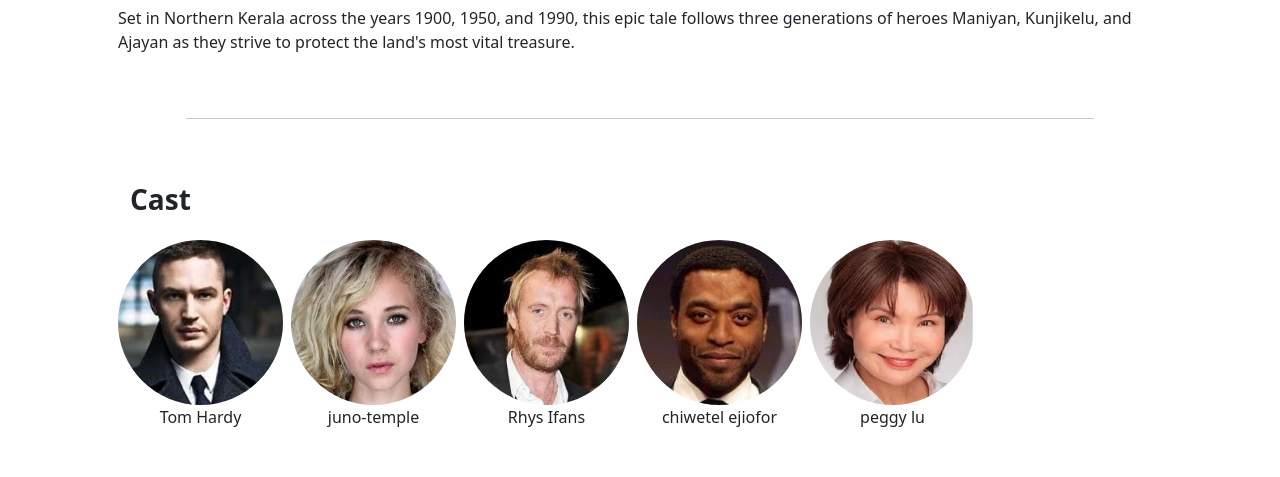
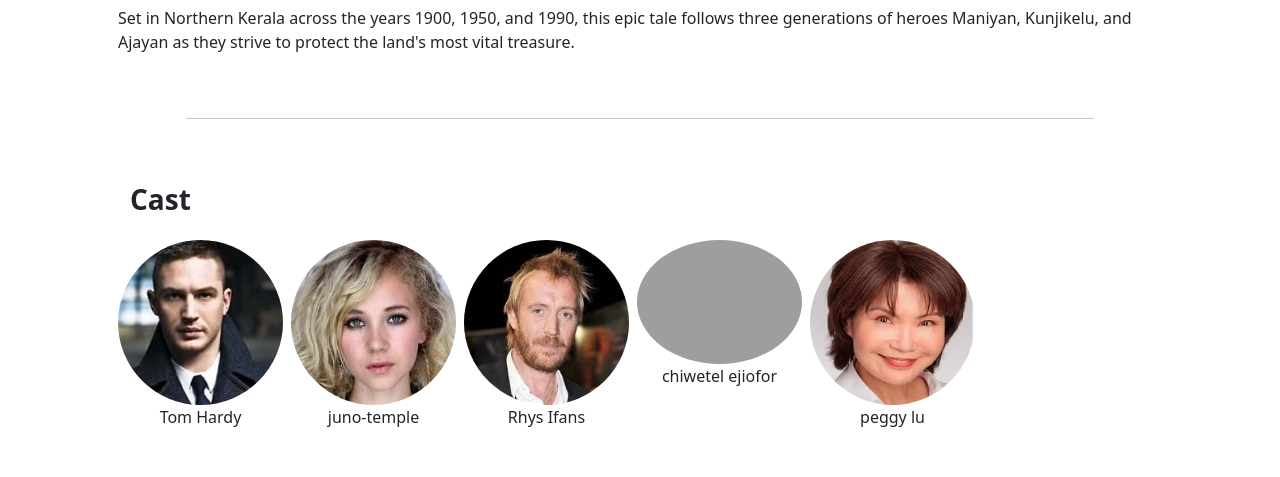
Before and after one commit to AlmaJacob/Django, a Django app: page /venom in a window 1280 px wide. Shown: the part 584-1061 px from the top of the page. Run offline with Django 5.2, Linux system fonts and the light colour scheme; some libraries are stand-ins or nearby versions; grey boxes are pictures that could not be loaded.

Commit message:
task adding

```diff
--- a/bookmyshow/templates/venom.html
+++ b/bookmyshow/templates/venom.html
@@ -16,7 +16,7 @@
                 <!-- Movie Card 1 -->
                 <div class="col-md-4">
                     <div class="movie-card">
-                        <img src="images/poster.avif" alt="venom">
+                        <img src="{% static 'images/poster.avif' %}" alt="venom">
                         <div class="movie-details">
                             <div class="movie-stats" style="background-color: #000000">
                                 <span> Releasing on 25 Oct, 2024</span>
@@ -69,23 +69,23 @@
       <div class="carousel-item active">
         <div class="d-flex gap-2">
         <div>
-        <img src="images/tom-hardy-.avif" class=" d-inline rounded-circle" style="width:165px;" alt="">
+        <img src="{% static 'images/tom-hardy-.avif' %}" class=" d-inline rounded-circle" style="width:165px;" alt="">
         <figcaption style="text-align: center;">Tom Hardy</figcaption>
        </div>
        <div>
-        <img src="images/juno.avif" class=" d-inline rounded-circle" style="width:165px;" alt="">
+        <img src="{% static 'images/juno.avif' %}" class=" d-inline rounded-circle" style="width:165px;" alt="">
         <figcaption style="text-align: center;">juno-temple</figcaption>
        </div>
        <div>
-        <img src="images/rhys-ifans-.avif" class=" d-inline rounded-circle" style="width:165px;" alt="">
+        <img src="{% static 'images/rhys-ifans-.avif' %}" class=" d-inline rounded-circle" style="width:165px;" alt="">
         <figcaption style="text-align: center;">Rhys Ifans</figcaption>
         </div>
         <div>
-        <img src="images/chiwetel-ejiofor-.avif" class=" d-inline rounded-circle" style="width:165px;" alt="">
+        <img src="{%  static 'images/chiwetel-ejiofor-.avif '%}" class=" d-inline rounded-circle" style="width:165px;" alt="">
         <figcaption style="text-align: center;">chiwetel ejiofor</figcaption>
         </div>
         <div>
-        <img src="images/peggy-lu-.avif" class=" d-inline rounded-circle" style="width:165px;" alt="">
+        <img src="{% static 'images/peggy-lu-.avif' %}" class=" d-inline rounded-circle" style="width:165px;" alt="">
         <figcaption style="text-align: center;">peggy lu</figcaption>
         </div>
         <div>
```
Also changed, not shown: bookmyshow/db.sqlite3, bookmyshow/static/images/arm1.jpg (added), bookmyshow/static/images/arm2.jpg (added), bookmyshow/static/images/kadhal1.jpg (added), bookmyshow/static/images/kadhal2.jpg (added), bookmyshow/static/images/lucky1.webp (added), bookmyshow/static/images/lucky2.webp (added).
